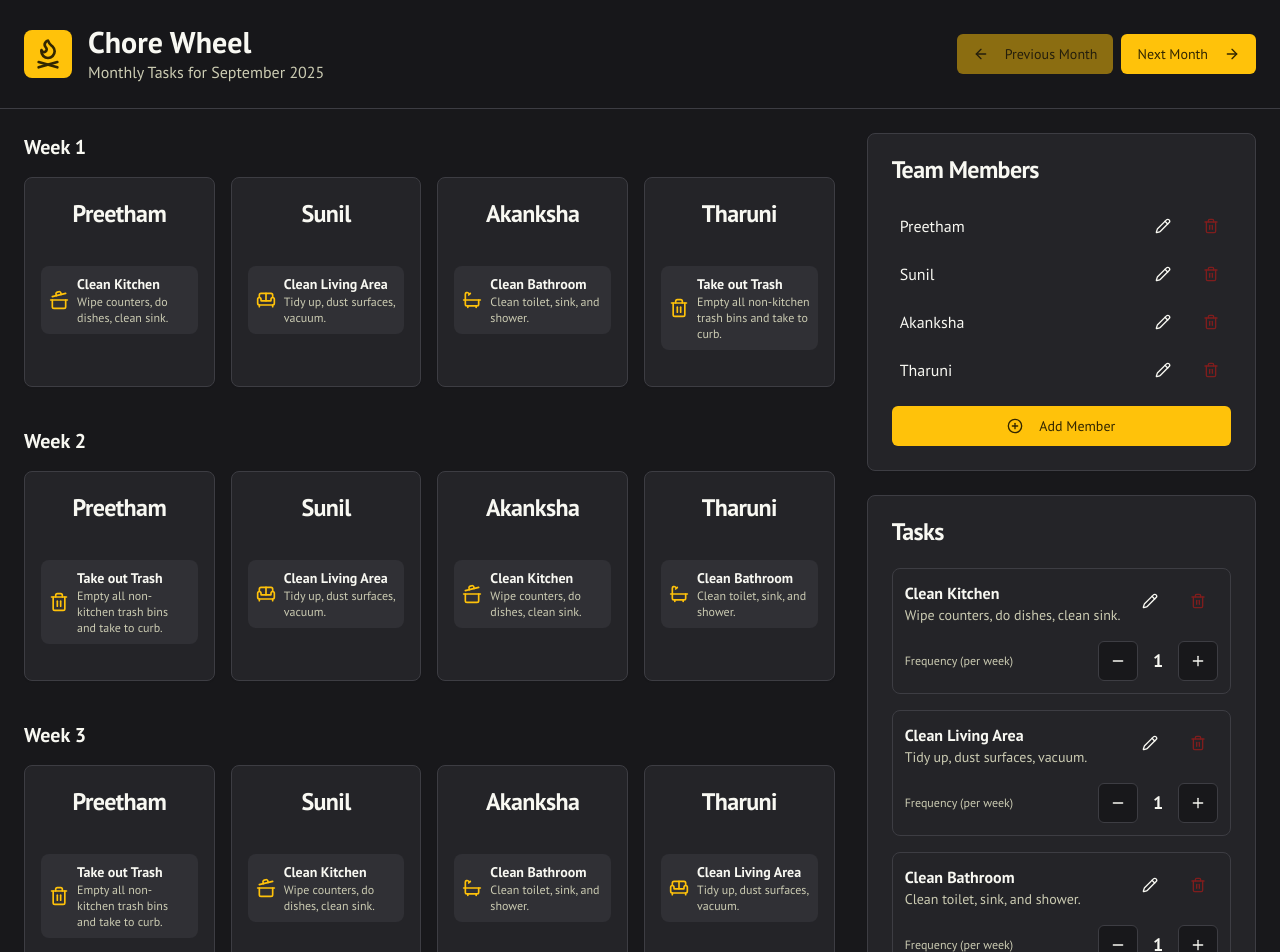
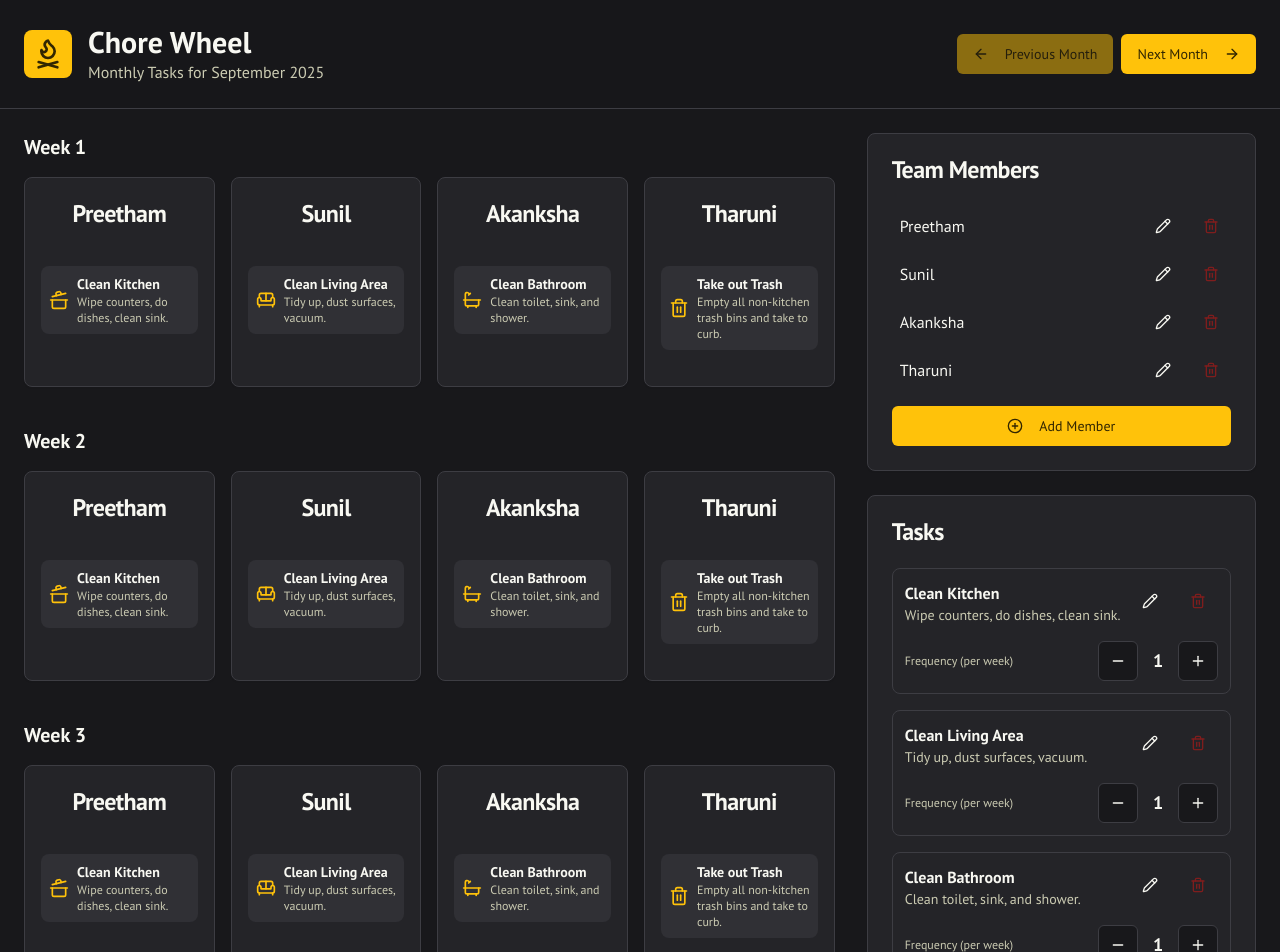
Before and after one commit to saipreetham99/Chore-Wheel, a Next.js app: page / in a window 1280 px wide. Shown: the top 952 px of the page. Built offline with nearby package versions, Linux system fonts and the light colour scheme.

Commit message:
why one person got all weeks, two tasks

```diff
--- a/src/components/monthly-calendar-view.tsx
+++ b/src/components/monthly-calendar-view.tsx
@@ -29,7 +29,6 @@ export function MonthlyCalendarView({
     );
 
     const seed = monthOffset;
-    const shuffledTeamMembers = shuffle([...teamMembers], seed);
 
     for (let week = 0; week < WEEKS_IN_MONTH; week++) {
       // 1. Create a pool of all task instances for the week
@@ -41,11 +40,11 @@ export function MonthlyCalendarView({
         }
       }
       const shuffledTasks = shuffle(weeklyTaskPool, seed + week);
+      const shuffledTeamMembers = shuffle([...teamMembers], seed + week);
 
       // 2. Distribute tasks from the pool to team members
       shuffledTasks.forEach((choreId, taskIndex) => {
-        const memberIndex = taskIndex % shuffledTeamMembers.length;
-        const memberName = shuffledTeamMembers[memberIndex];
+        const memberName = shuffledTeamMembers[taskIndex % shuffledTeamMembers.length];
         const teamMemberOriginalIndex = teamMembers.indexOf(memberName);
 
         if (teamMemberOriginalIndex !== -1) {
```
